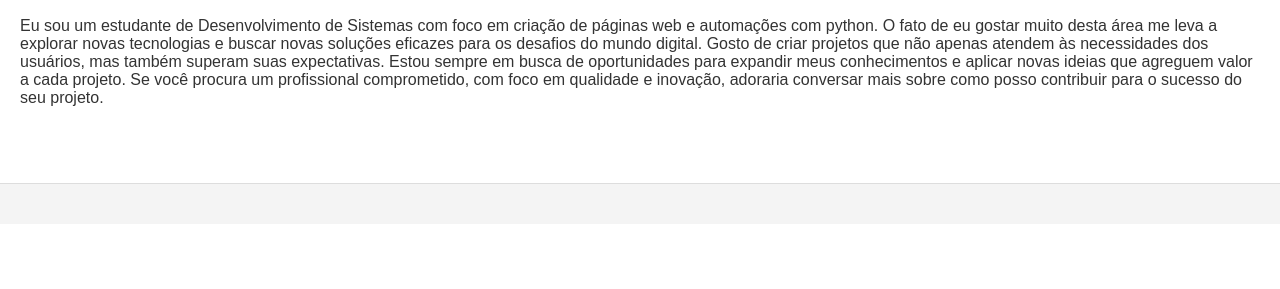
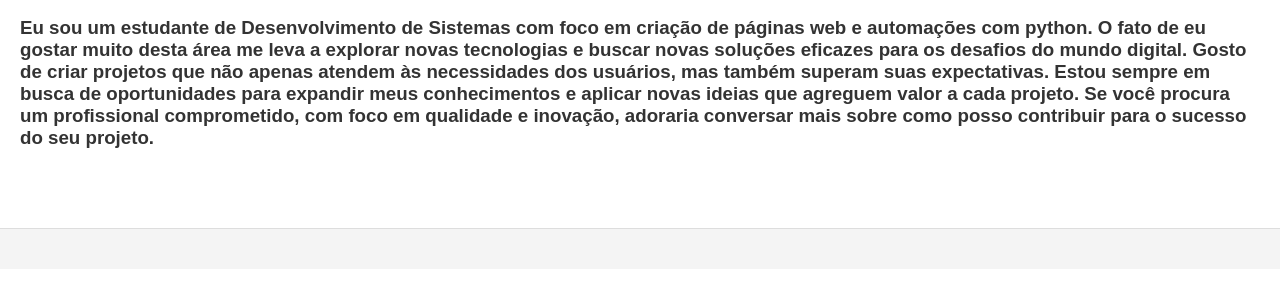
Before and after one commit to Ferreiraztx/Portfolio, a plain HTML site: page index.html in a window 1280 px wide. Shown: the part 320-609 px from the top of the page. Drawn offline with Linux system fonts and the light colour scheme.

Commit message:
Update index.html

```diff
--- a/index.html
+++ b/index.html
@@ -21,9 +21,9 @@
 
   <section id="sobre">
     <h2>Sobre Mim</h2>
-    <p>Eu sou um estudante de Desenvolvimento de Sistemas com foco em criação de páginas web e automações com python. O fato de eu gostar muito desta área me leva a explorar novas tecnologias e buscar novas soluções eficazes para os desafios do mundo digital.
+    <h3>Eu sou um estudante de Desenvolvimento de Sistemas com foco em criação de páginas web e automações com python. O fato de eu gostar muito desta área me leva a explorar novas tecnologias e buscar novas soluções eficazes para os desafios do mundo digital.
     Gosto de criar projetos que não apenas atendem às necessidades dos usuários, mas também superam suas expectativas. Estou sempre em busca de oportunidades para expandir meus conhecimentos e aplicar novas ideias que agreguem valor a cada projeto.
-    Se você procura um profissional comprometido, com foco em qualidade e inovação, adoraria conversar mais sobre como posso contribuir para o sucesso do seu projeto.</p>
+    Se você procura um profissional comprometido, com foco em qualidade e inovação, adoraria conversar mais sobre como posso contribuir para o sucesso do seu projeto.</h3>
   </section>
 
   <section id="habilidades">
```
